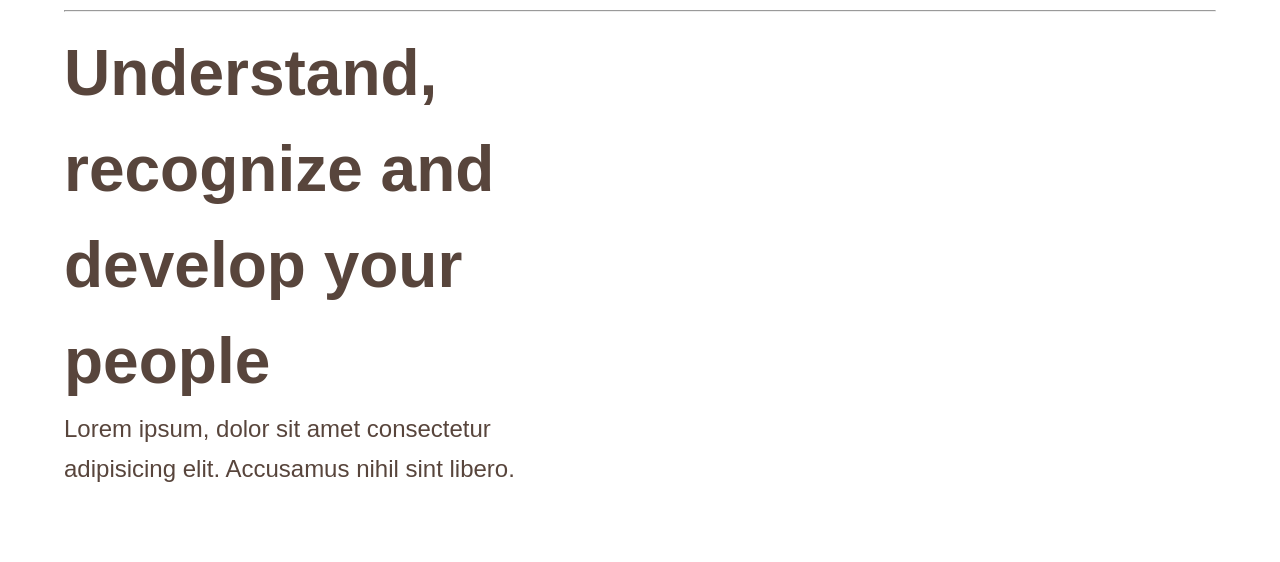
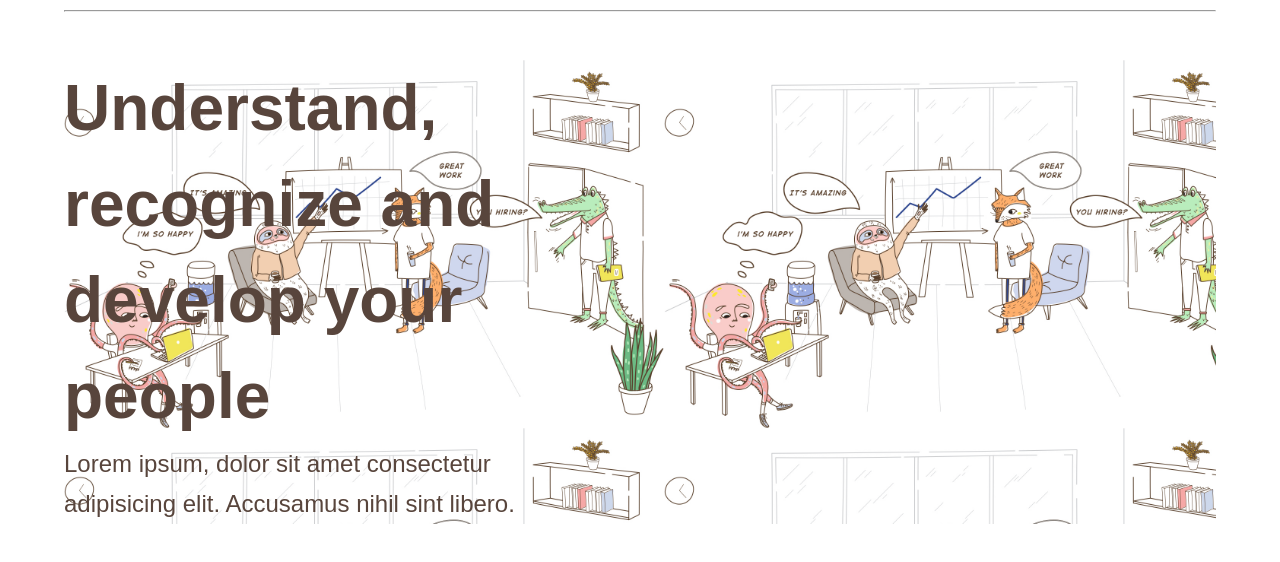
Before and after one commit to RiccardoB97/node-sass-teambit, a website: page my-app/index.html in a window 1280 px wide. Shown: the part 68-630 px from the top of the page. Drawn offline with Linux system fonts and the light colour scheme; files whose address does not match are found by name.

Commit message:
Add background image but it's not properly visualized

```diff
--- a/my-app/index.html
+++ b/my-app/index.html
@@ -45,10 +45,12 @@
     <main id="site_main">
         <div class="container">
             <section class="jumbotron">
-                <h1>
-                    Understand, recognize and develop your people
-                </h1>
-                <p>Lorem ipsum, dolor sit amet consectetur adipisicing elit. Accusamus nihil sint libero.</p>
+                <div class="jumbo-text">
+                    <h1>
+                        Understand, recognize and develop your people
+                    </h1>
+                    <p>Lorem ipsum, dolor sit amet consectetur adipisicing elit. Accusamus nihil sint libero.</p>
+                </div>
             </section>
         </div>
     </main>
--- a/my-app/src/partials/_jumbotron.scss
+++ b/my-app/src/partials/_jumbotron.scss
@@ -1,14 +1,18 @@
 .jumbotron{
+    background-image: url(../img/illustration-main.jpg);
+    background-size: 600px;
+    .jumbo-text{
+        width: 40%;
         h1{
         color: $brand_primary;
         font-size: 4rem;
-    width: 40%;
         line-height: 6rem;
-    margin: 0;
+        margin-top: 3rem;
         }
         p{
             font-size: 1.5rem;
-        width: 40%;
             line-height: 2.5rem;
         }
     }
+
+}
```
Also changed, not shown: my-app/dist/css/app.css, my-app/dist/images/illustration-main.jpg (added). Lines whose indentation alone changed are shown as unchanged.
